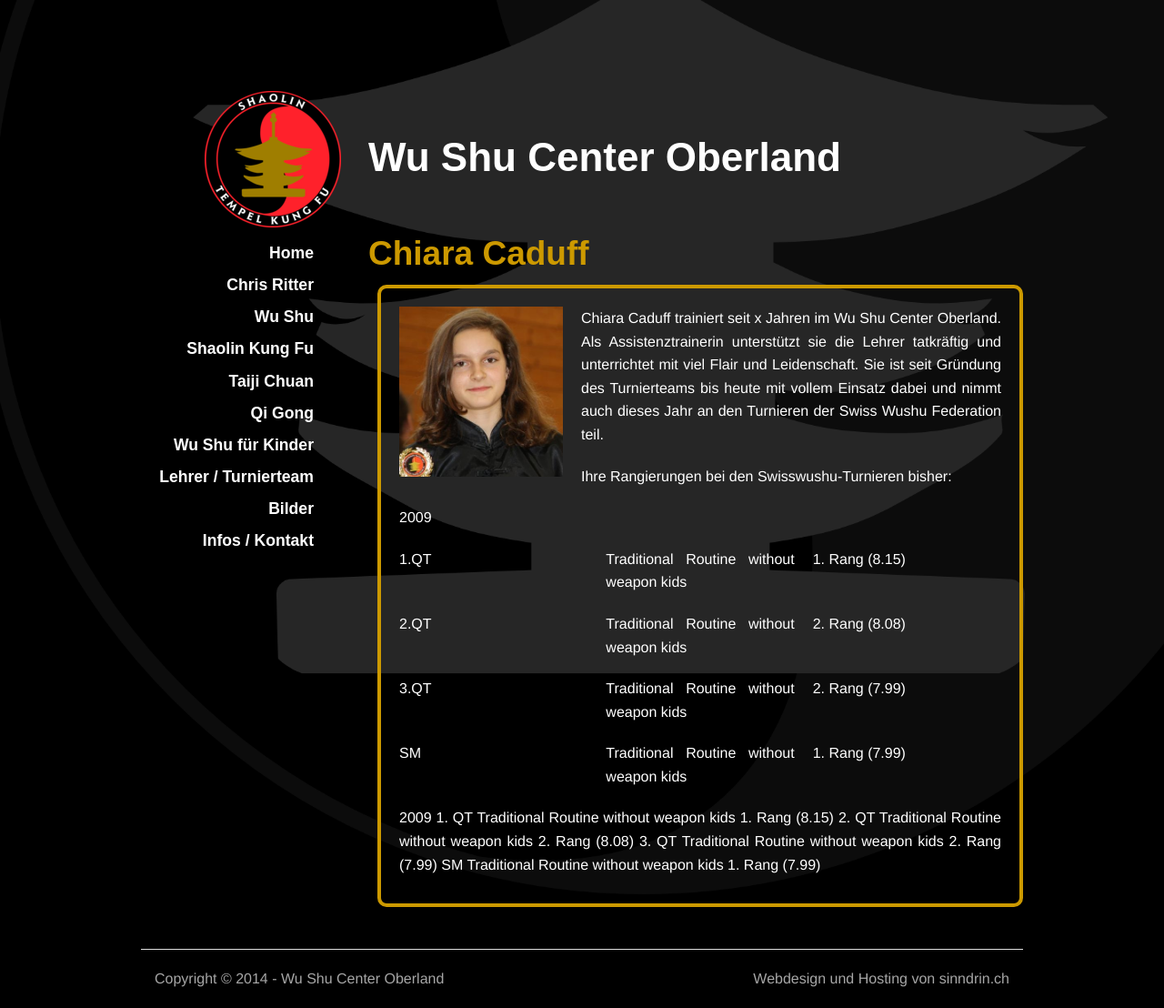
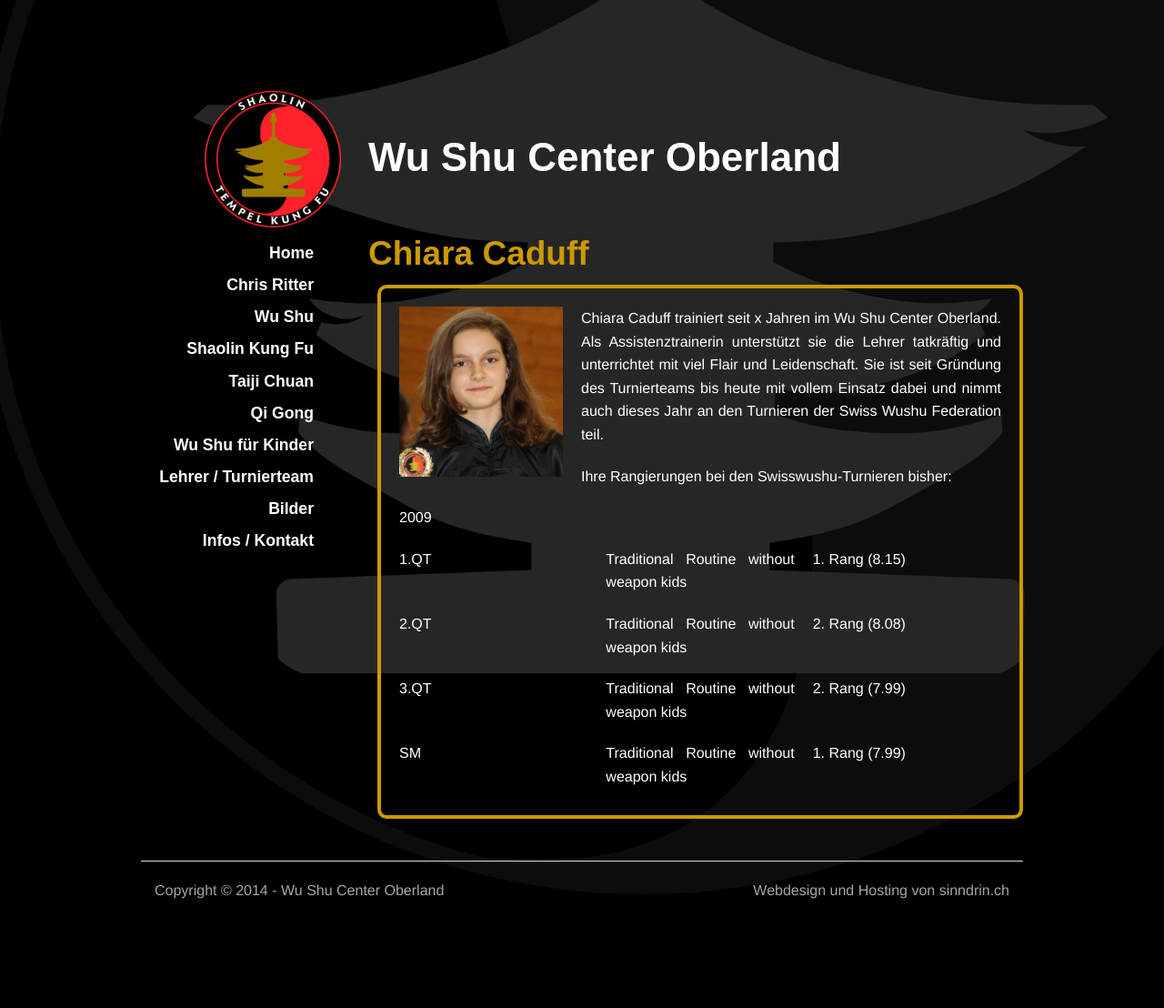
Before and after one commit to wu-shu/wu-shu.github.io, a Jekyll site: the page built from chiara-caduff/index.md, in a window 1280 px wide. Shown: the whole page at 91% size. Built offline with Jekyll 4.4.1, drawn with Linux system fonts in a browser that asks for light colours; some web fonts are replaced; Markdown is read by kramdown in place of the engine named in the settings; comment, search, counter and statistics services are not loaded; after the commit the page ends 1012 px from its top, so only the background shows below that.

Commit message:
chiara Tabelle

```diff
--- a/chiara-caduff/index.md
+++ b/chiara-caduff/index.md
@@ -5,6 +5,7 @@
 
 <img class="ifloat-left" src="/images/chiara-caduff.jpg" alt="Chiara Caduff" width="200px">
 Chiara Caduff trainiert seit x Jahren im Wu Shu Center Oberland. Als Assistenztrainerin unterstützt sie die Lehrer tatkräftig und unterrichtet mit viel Flair und Leidenschaft. Sie ist seit Gründung des Turnierteams bis heute mit vollem Einsatz dabei und nimmt auch dieses Jahr an den Turnieren der Swiss Wushu Federation teil.
+
 
 Ihre Rangierungen bei den Swisswushu-Turnieren bisher:
 
@@ -14,26 +15,18 @@
 <li>Traditional Routine without weapon kids</li>
 <li>1. Rang (8.15)</li>
 </ul>
-
 <ul class="small-block-grid-1 medium-block-grid-2 large-block-grid-3">
 <li>2.QT </li>
 <li>Traditional Routine without weapon kids</li>
 <li>2. Rang (8.08)</li>
 </ul>
-
 <ul class="small-block-grid-1 medium-block-grid-2 large-block-grid-3">
 <li>3.QT </li>
 <li>Traditional Routine without weapon kids</li>
 <li>2. Rang (7.99)</li>
 </ul>
-
 <ul class="small-block-grid-1 medium-block-grid-2 large-block-grid-3">
 <li>SM </li>
 <li>Traditional Routine without weapon kids</li>
 <li>1. Rang (7.99)</li>
 </ul>
-
-2009	1. QT	Traditional Routine without weapon kids			1. Rang (8.15)
-		2. QT	Traditional Routine without weapon kids			2. Rang (8.08)
-		3. QT	Traditional Routine without weapon kids			2. Rang (7.99)
-		SM		Traditional Routine without weapon kids			1. Rang (7.99)
```
Also changed, not shown: infos-kontakt/index.md (+1 -1 lines).
